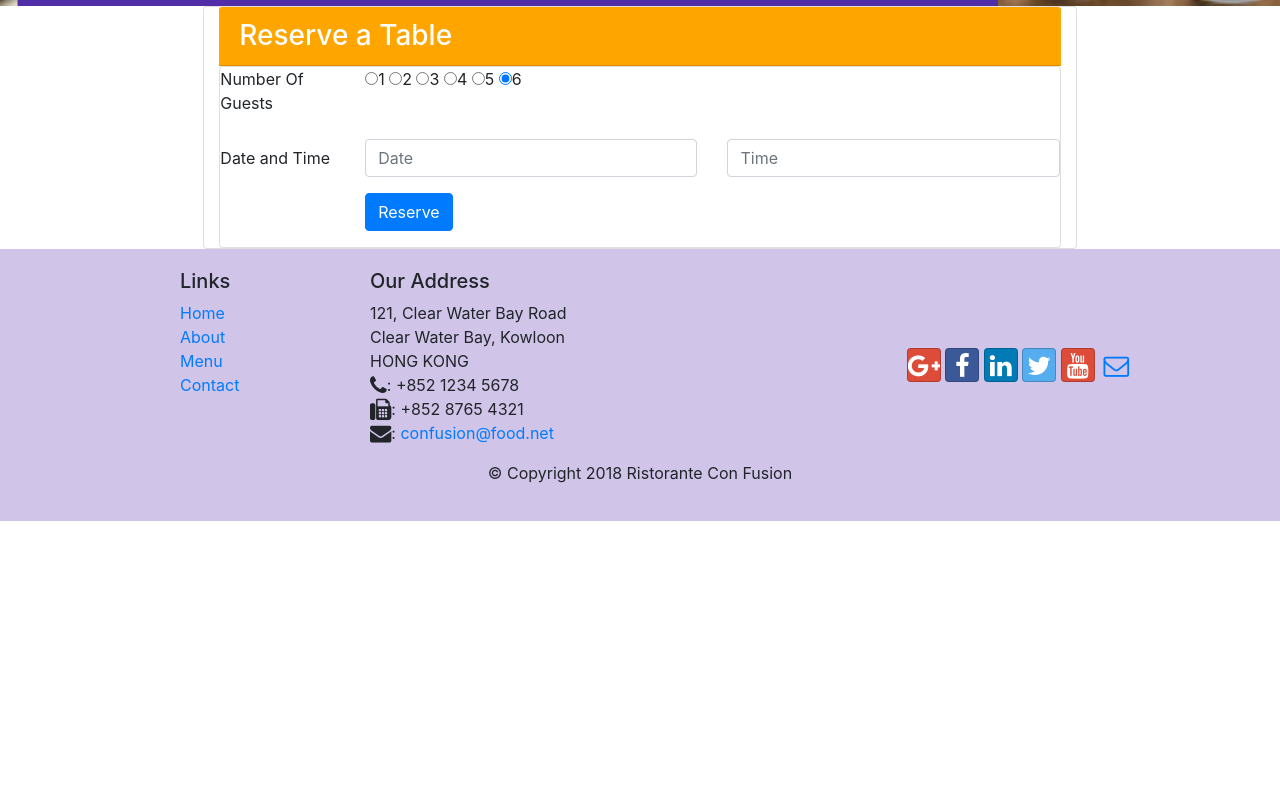
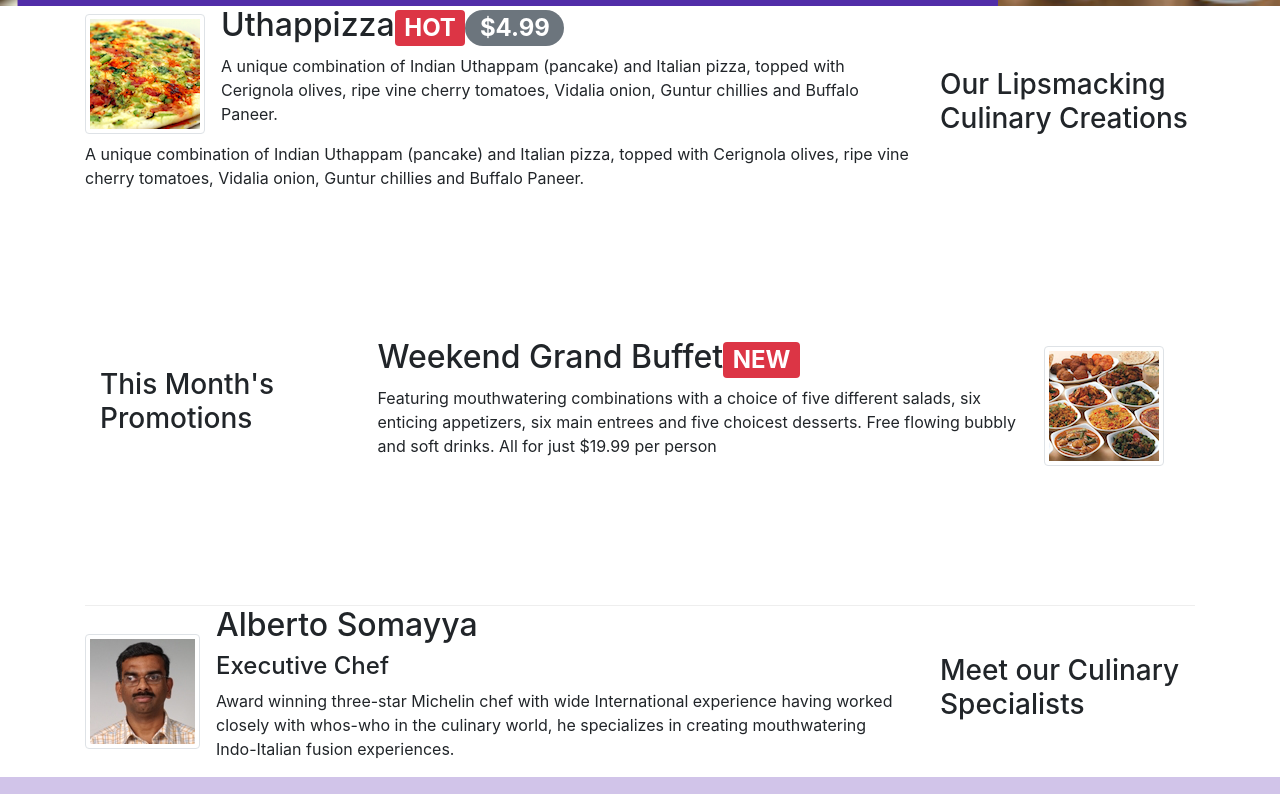
Before and after one commit to TVasileiou/Front-End-Web-UI-Frameworks-and-Tools, a website: page index.html in a window 1280 px wide. Shown: the part 700-1494 px from the top of the page. Before the commit the page ends 1221 px from the top, so only its background shows below. Drawn offline with nearby package versions, Linux system fonts and the light colour scheme.

Commit message:
minor fixes

```diff
--- a/index.html
+++ b/index.html
@@ -86,15 +86,77 @@
                     <img src="img/logo.png" class="img-fluid">
                 </div>
                 <div class="col-4 col-sm-4 ml-auto mx-auto">
-                <button type = "button" class = "btn-sm btn-block" id="ResBtn">
+                <!-- <button type = "button" class = "btn-sm btn-block" id="ResBtn">
                         <a role="button" class="btn btn-block nav-link btn-warning"
                         data-toggle="tooltip" data-html="true"  title="Or Call us at <br><strong>+852 12345678</strong>"
                         data-placement="bottom" href="#reserveform">Reserve Table</a>
+                </button> -->
+                <span>
+                    <button type = "button" class = "btn-sm btn-block" id="ResBtn">
+                        <a role="button" class="btn btn-block nav-link btn-warning"
+                        data-toggle="modal" data-target="#ReservationModal">Reserve Table</a>
                     </button>
+                </span>
             </div>
         </div>
+    </header>
 
-    </header>
+    <div id="ReservationModal" class="modal fade" role="dialog">
+        <div class="modal-dialog modal-lg" role="content">
+            <!-- Modal content-->
+            <div class="modal-content">
+                <div class="modal-header">
+                    <h4 class="modal-title">Reserve a Table </h4>
+                    <button type="button" class="close" data-dismiss="modal">&times;</button>
+                </div>
+                <div class="modal-body">
+                    <form id="ReservationForm">
+                        <div class="card">
+                            <dl class="row">
+                                <dd class="col-2">Number Of Guests</dt>
+                                <dd class="radio col-8">
+                                    <label><input type="radio" name="radio1" checked>1</label>
+                                    <label><input type="radio" name="radio1" checked>2</label>
+                                    <label><input type="radio" name="radio1" checked>3</label>
+                                    <label><input type="radio" name="radio1" checked>4</label>
+                                    <label><input type="radio" name="radio1" checked>5</label>
+                                    <label><input type="radio" name="radio1" checked>6</label>
+                                </dd>
+                            </dl>
+                            <div class="form-group row">
+                                <label for="sectionArea" class="col-12 col-md-2 col-form-label">Section</label>
+                                <div class="btn-group-toggle" data-toggle="buttons">
+                                    <label class="btn btn-success active">
+                                        <input type="checkbox" checked autocomplete="off"> Non-Smoking
+                                    </label>
+                                    <label class="btn btn-danger">
+                                        <input type="checkbox" autocomplete="off"> Smoking
+                                    </label>
+                                </div>
+                                </div>
+                            <div class="form-group row">
+                                <label for="dateTime" class="col-12 col-md-2 col-form-label">Date and Time</label>
+                                <div class="col-5">
+                                    <input type="text" class="form-control" id="dateTable" name="dateNum" placeholder="Date">
+                                </div>
+                                <div class="col-5">
+                                    <input type="text" class="form-control" id="timeD" name="telnum" placeholder="Time">
+                                </div>
+                            </div>
+                            <div class="form-group row">
+                                <div class="offset-md-2">
+                                    <button type="button" class="btn btn-secondary" data-dismiss="modal">Cancel</button>
+                                </div>
+                                <div class="col-md-4">
+                                    <button type="submit" class="btn btn-primary" >Reserve</button>
+                                </div>
+                            </div>
+                        </div>
+                    </form>
+                </div>
+            </div>
+        </div>
+    </div>
 
     <div class="row row-content">
         <div class="col">
@@ -137,41 +199,67 @@
             </div>
         </div>
     </div>
+
+    <div class="container">
         <div class="row row-content align-items-center">
-                <div class="card col-8 col-sm-12 order-sm-last col-md-8 mx-auto" >
-                    <form id="ReservationForm">
-                    <h3 class="card-header text-white" id="radioHeader">Reserve a Table</h3>
-                    <div class="card">
-                        <dl class="row">
-                            <dd class="col-2">Number Of Guests</dt>
-                            <dd class="radio col-8">
-                                <label><input type="radio" name="radio1" checked>1</label>
-                                <label><input type="radio" name="radio1" checked>2</label>
-                                <label><input type="radio" name="radio1" checked>3</label>
-                                <label><input type="radio" name="radio1" checked>4</label>
-                                <label><input type="radio" name="radio1" checked>5</label>
-                                <label><input type="radio" name="radio1" checked>6</label>
-                            </dd>
-                        </dl>
-                        <div class="form-group row">
-                            <label for="dateTime" class="col-12 col-md-2 col-form-label">Date and Time</label>
-                            <div class="col-5">
-                                <input type="text" class="form-control" id="dateTable" name="dateNum" placeholder="Date">
+            <div class="col-12 col-sm-4 order-sm-last col-md-3">
+                <h3>Our Lipsmacking Culinary Creations</h3>
             </div>
-                            <div class="col-5">
-                                <input type="text" class="form-control" id="timeD" name="telnum" placeholder="Time">
+            <div class="col col-sm order-sm-first col-md">
+                <div class="media">
+                    <img class="d-flex mr-3 img-thumbnail align-self-center"
+                            src="img/uthappizza.png" alt="Uthappizza">
+                    <div class="media-body">
+                        <h2 class="mt-0">Uthappizza<span class="badge badge-danger">HOT</span><span class="badge badge-pill badge-secondary">$4.99</span></h2>
+                        <p class="d-none d-sm-block">A unique combination of Indian Uthappam (pancake) and
+                            Italian pizza, topped with Cerignola olives, ripe vine
+                            cherry tomatoes, Vidalia onion, Guntur chillies and
+                            Buffalo Paneer.</p>
                     </div>
                 </div>
-                        <div class="form-group row">
-                            <div class="offset-md-2 col-md-8">
-                                <button type="submit" class="btn btn-primary">Reserve</button>
+                <p>A unique combination of Indian Uthappam (pancake) and Italian pizza, topped with Cerignola olives, ripe vine cherry tomatoes, Vidalia onion, Guntur chillies and Buffalo Paneer.</p>
+            </div>
+        </div>
+
+
+        <div class="row row content align-items-center">
+            <div class="col-12 col-sm-4 col-md-3">
+                <h3>This Month's Promotions</h3>
+            </div>
+            <div class="col col-sm order-sm-last col-md">
+                <div class="media">
+                    <div class="media-body">
+                        <h2 class="mt-0">Weekend Grand Buffet<span class="badge badge-danger">NEW</span></h2>
+                        <p class="d-none d-sm-block">Featuring mouthwatering combinations with a choice of five different salads, six enticing appetizers, six main entrees and five choicest desserts. Free flowing bubbly and soft drinks. All for just $19.99 per person</p>
+                    </div>
+                    <img class="d-flex mr-3 img-thumbnail align-self-center"
+                    src="img/buffet.png" alt="Buffet">
                 </div>
             </div>
         </div>
-                    </form>
+
+        <div class="row row-content align-items-center">
+            <div class="col-12 col-sm-4 order-sm-last col-md-3">
+                <h3>Meet our Culinary Specialists</h3>
+            </div>
+            <div class="col col-sm order-sm-first col-md">
+                <div class="media">
+                    <img class="d-flex mr-3 img-thumbnail align-self-center"
+                            src="img/alberto.png" alt="Alberto Somayya">
+                    <div class="media-body">
+                        <h2 class="mt-0">Alberto Somayya</h2>
+                        <h4>Executive Chef</h4>
+                        <p class="d-none d-sm-block">Award winning three-star Michelin chef with wide
+                            International experience having worked closely with
+                            whos-who in the culinary world, he specializes in
+                            creating mouthwatering Indo-Italian fusion experiences.
+                            </p>
                     </div>
                 </div>
             </div>
+        </div>
+    </div>
+
     <footer class="footer">
         <div class="container">
             <div class="row">
@@ -219,11 +307,11 @@
    <script src="node_modules/jquery/dist/jquery.slim.min.js"></script>
    <script src="node_modules/popper.js/dist/umd/popper.min.js"></script>
    <script src="node_modules/bootstrap/dist/js/bootstrap.min.js"></script>
-   <script>
+   <!-- <script>
     $(document).ready(function(){
         $('[data-toggle="tooltip"]').tooltip();
     });
-</script>
+    </script> -->
 </body>
 
 </html>
```
Lines whose indentation alone changed are shown as unchanged.
